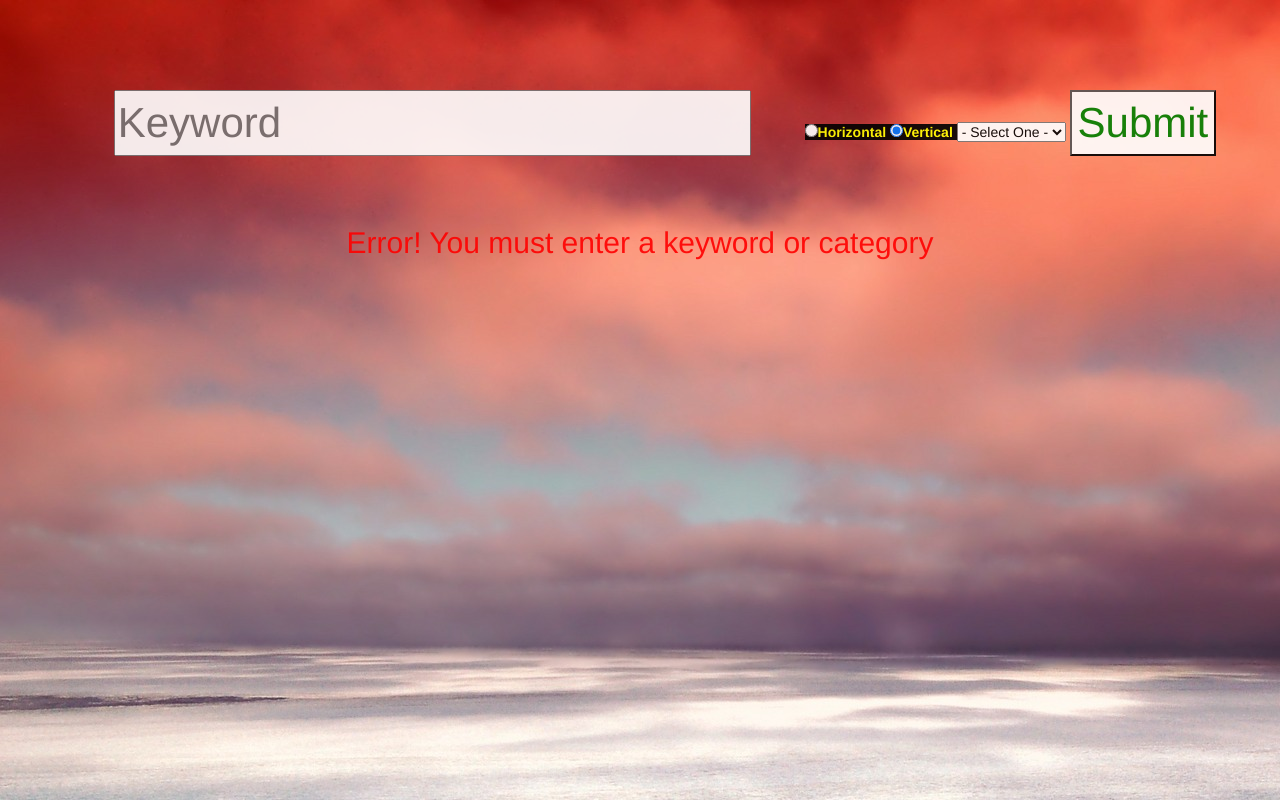
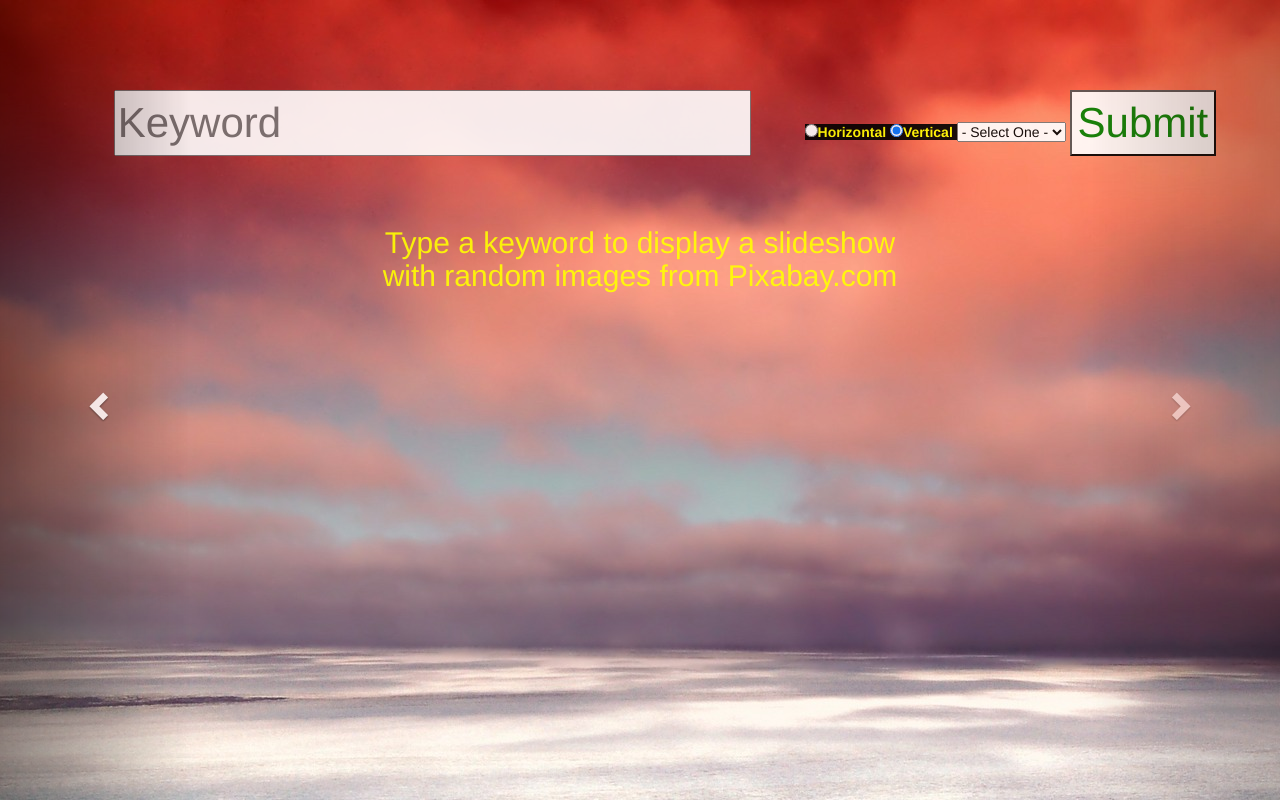
Before and after one commit to DavidCBeach/dbeach, a PHP site: page /labs/lab_4/index.php?layout=vertical in a window 1280 px wide. Run offline with PHP 8.4, Linux system fonts and the light colour scheme; some libraries are stand-ins or nearby versions.

Commit message:
lab again

```diff
--- a/labs/lab_4/index.php
+++ b/labs/lab_4/index.php
@@ -76,20 +76,21 @@
         </form>
 
         <?php
-        if (empty($_GET['keyword'])  && empty($_GET['category'])  ) {
+
+            if(!isset($imageURLs) || !isset($_GET['keyword'])){
+                echo "<h2> Type a keyword to display a slideshow <br/> with random images from Pixabay.com </h2>";
+
+            } else {
+                ?>
+                <div id="carousel-example-generic" class="carousel slide" data-ride="carousel">
+                <?php
+                if (empty($_GET['keyword'])  && empty($_GET['category'])  ) {
 
                         echo "<h2 style='color:red'> Error! You must enter a keyword or category </h2>";
                         return;
                         exit;
 
                  }
-            if(!isset($imageURLs)){
-                echo "<h2> Type a keyword to display a slideshow <br/> with random images from Pixabay.com </h2>";
-
-            } else {
-                ?>
-                <div id="carousel-example-generic" class="carousel slide" data-ride="carousel">
-                <?php
                 for($i = 0; $i < 5; $i++)
                 {
                     do{
```
